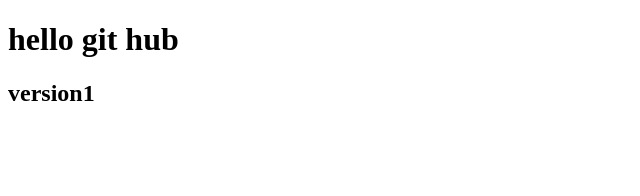
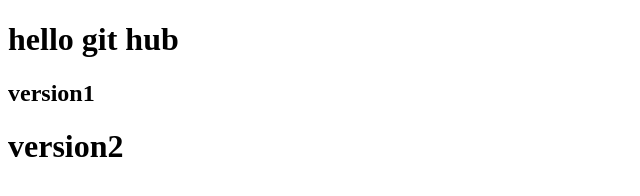
Before and after one commit to shyam-30/gitutubebranch, a plain HTML site: page index.html in a window 1280 px wide. Shown: the whole page, without its empty margins (0-640 px from the left). Drawn offline with Linux system fonts and the light colour scheme.

Commit message:
nw branch

```diff
--- a/index.html
+++ b/index.html
@@ -9,6 +9,7 @@
 <body>
     <h1>hello git hub </h1>
     <h2>version1</h2>
+    <h1>version2</h1>
 
 </body>
 </html>
```
